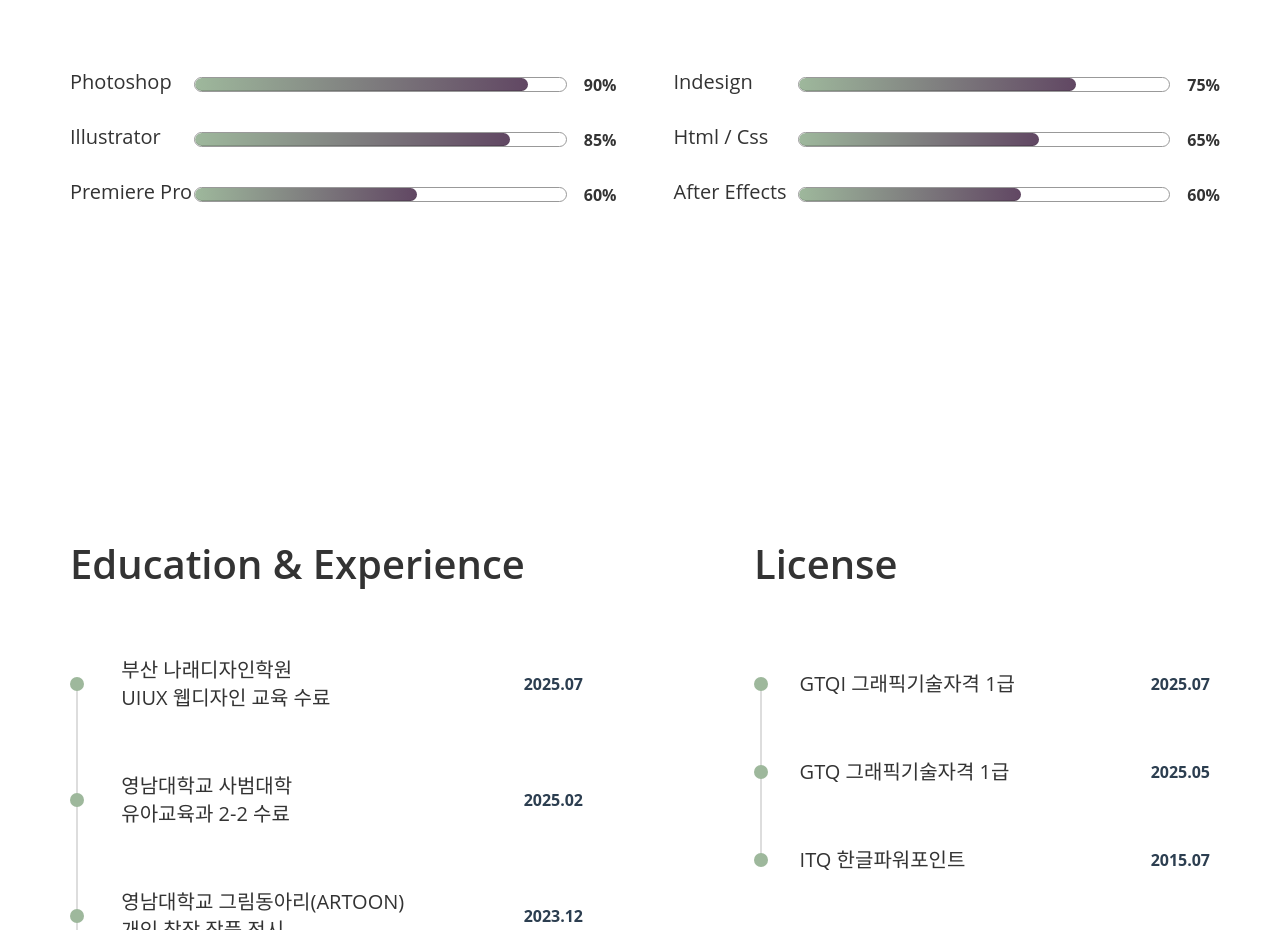
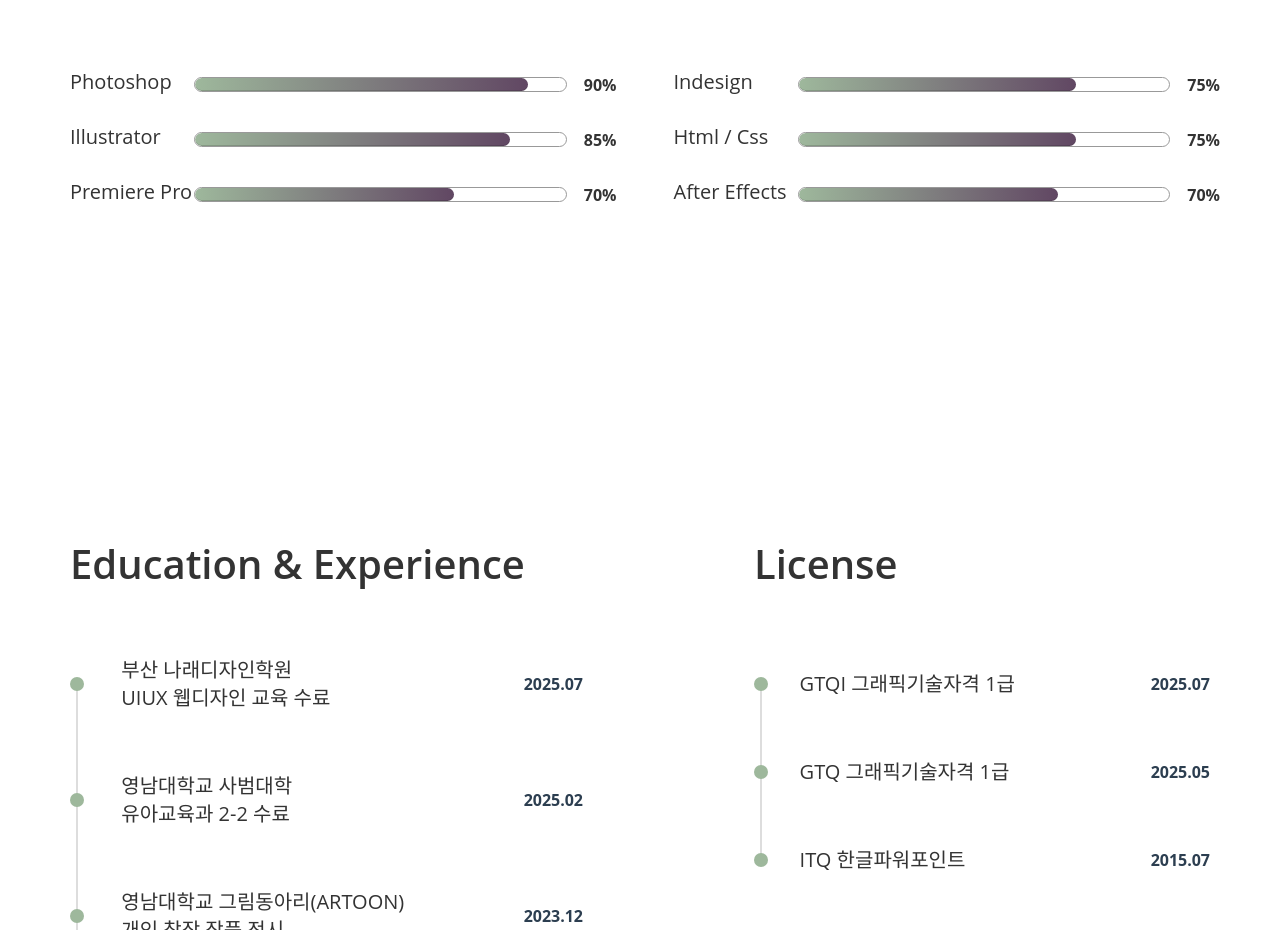
Before and after one commit to YUMIN0212/2025portfolio, a plain HTML site: page index.html in a window 1280 px wide. Shown: the part 4900-5830 px from the top of the page. Drawn offline with nearby package versions, Linux system fonts and the light colour scheme.

Commit message:
Update index.html

```diff
--- a/index.html
+++ b/index.html
@@ -446,8 +446,8 @@
               <h4>Premiere Pro</h4>
             </div>
             <div class="progress">
-              <div class="progress-bar six-sec-ease-in-out" role="progressbar" aria-valuenow="60" aria-valuemin="0"
-                aria-valuemax="100"><span>60%</span>
+              <div class="progress-bar six-sec-ease-in-out" role="progressbar" aria-valuenow="70" aria-valuemin="0"
+                aria-valuemax="100"><span>70%</span>
               </div>
             </div><!-- /.progress -->
           </div><!-- /.skill-progress -->
@@ -470,8 +470,8 @@
               <h4>Html / Css</h4>
             </div>
             <div class="progress">
-              <div class="progress-bar six-sec-ease-in-out" role="progressbar" aria-valuenow="65" aria-valuemin="0"
-                aria-valuemax="100"><span>65%</span>
+              <div class="progress-bar six-sec-ease-in-out" role="progressbar" aria-valuenow="75" aria-valuemin="0"
+                aria-valuemax="100"><span>75%</span>
               </div>
             </div><!-- /.progress -->
           </div><!-- /.skill-progress -->
@@ -481,8 +481,8 @@
               <h4>After Effects</h4>
             </div>
             <div class="progress">
-              <div class="progress-bar six-sec-ease-in-out" role="progressbar" aria-valuenow="60" aria-valuemin="0"
-                aria-valuemax="100"><span>60%</span>
+              <div class="progress-bar six-sec-ease-in-out" role="progressbar" aria-valuenow="70" aria-valuemin="0"
+                aria-valuemax="100"><span>70%</span>
               </div>
             </div><!-- /.progress -->
           </div><!-- /.skill-progress -->
```
